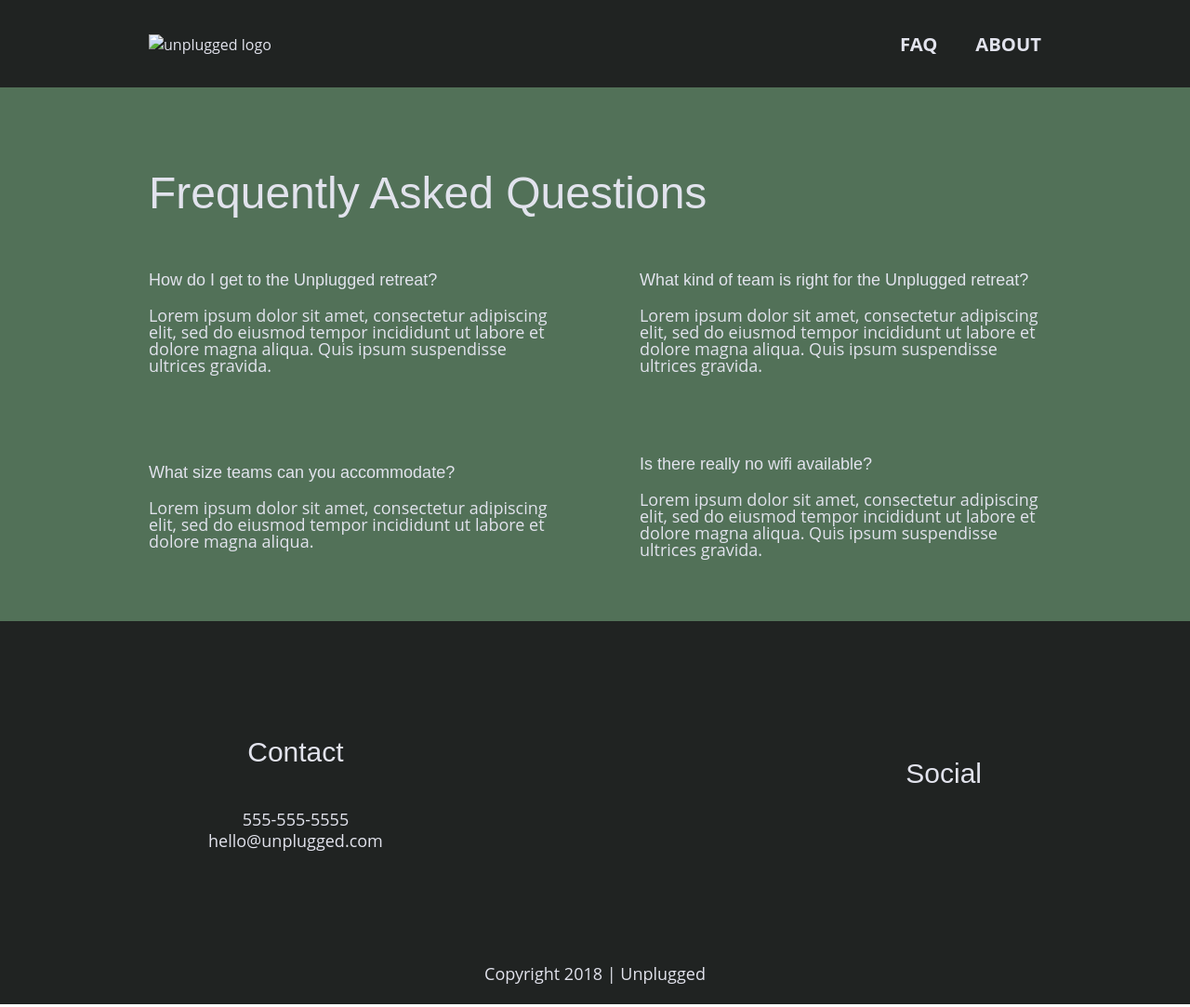
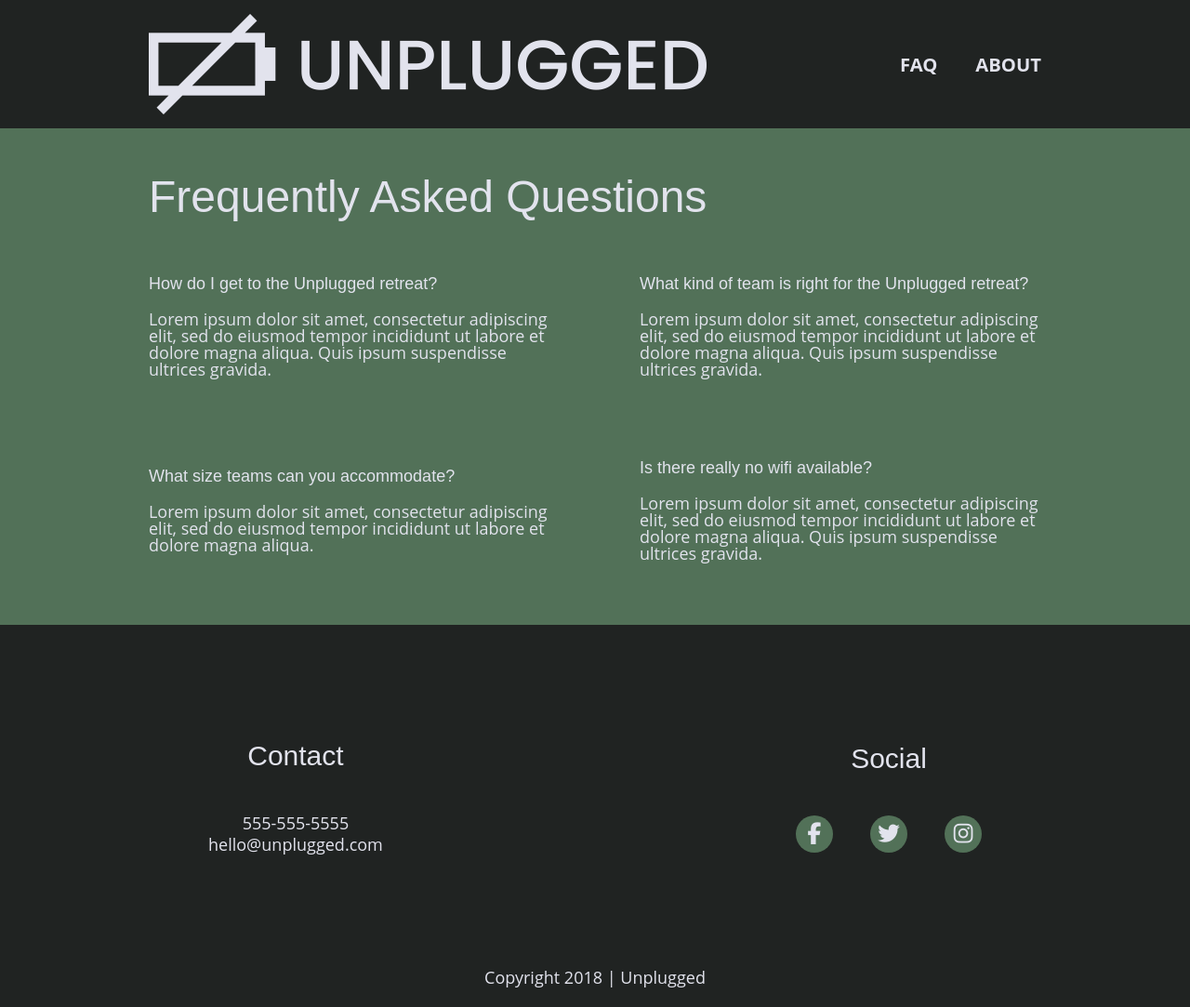
Before and after one commit to brittanymia/unplugged-retreat, a website: page faq/index.html in a window 1280 px wide. Shown: the whole page at 93% size. Drawn offline with Linux system fonts and the light colour scheme.

Commit message:
Added social media icons to all pages

```diff
--- a/css/main.css
+++ b/css/main.css
@@ -113,6 +113,7 @@
   ul,
   ol {
     list-style-type: none;
+    margin: 0;
   }
 
   a {
@@ -124,6 +125,7 @@
     font-family: 'Poppins', sans-serif;
     font-weight: 500;
     font-size: 1.875em;
+    margin: 0;
   }
 
   h3,
@@ -240,9 +242,17 @@
   }
 
   footer .social-icons p {
+    background-color: #527158;
+    border-radius: 50%;
+    width: 40px;
+    height: 40px;
     display: flex;
     justify-content: center;
     align-items: center;
+  }
+
+  footer .social-icons p i {
+    font-size: 1.3125em;
   }
 
   footer .copyright {
@@ -280,7 +290,7 @@
     flex-flow: row wrap;
   }
 
-  aside .form{
+  aside .form {
     margin-top: 30px;
   }
 
@@ -425,6 +435,10 @@
   .faq h2 {
     margin-bottom: 40px;
     line-height: 1;
+  }
+
+  .faq-content {
+    margin-bottom: 50px;
   }
 
   .faq-content {
@@ -613,6 +627,10 @@
       width: 62%;
     }
 
+    .features i {
+      margin-bottom: 30px;
+    }
+
     /* Reviews */
     .reviews article {
       display: flex;
@@ -656,6 +674,11 @@
 
     footer p {
         line-height: 1.285;
+    }
+
+    footer .social-icons {
+      width: 12.5em;
+      justify-content: space-between;
     }
 
     footer .copyright {
@@ -742,11 +765,12 @@
         font-size: 1.125em;
         line-height: 1.333;
     }
+
     /* Hero */
     .hero-area h1 {
       font-size: 3.75em;
       width: 80%;
-  }
+    }
 
     /* Aside */
     aside .content-wrapper {
--- a/faq/index.html
+++ b/faq/index.html
@@ -30,7 +30,7 @@
   <header>
     <div class="content-wrapper">
       <a href="#">
-        <img src="" alt="unplugged logo">
+        <img src="../img/unpluggedlogo.png" alt="unplugged logo">
       </a>
       <div class="header-divider"></div>
       <nav>
@@ -84,13 +84,13 @@
           <h4>Social</h4>
           <div class="social-icons">
             <p>
-              <a href="https://www.facebook.com/Skillcrush/" target="_blank"></a>
+              <a href="https://www.facebook.com/Skillcrush/" target="_blank"><i class="fab fa-facebook-f"></i></a>
             </p>
             <p>
-              <a href="https://twitter.com/Skillcrush" target="_blank"></a>
+              <a href="https://twitter.com/Skillcrush" target="_blank"><i class="fab fa-twitter"></i></a>
             </p>
             <p>
-              <a href="https://www.instagram.com/skillcrush/" target="_blank"></a>
+              <a href="https://www.instagram.com/skillcrush/" target="_blank"><i class="fab fa-instagram"></i></a>
             </p>
           </div>
         </div>
```
Also changed, not shown: about/index.html (+3 -3 lines), index.html (+3 -3 lines).
